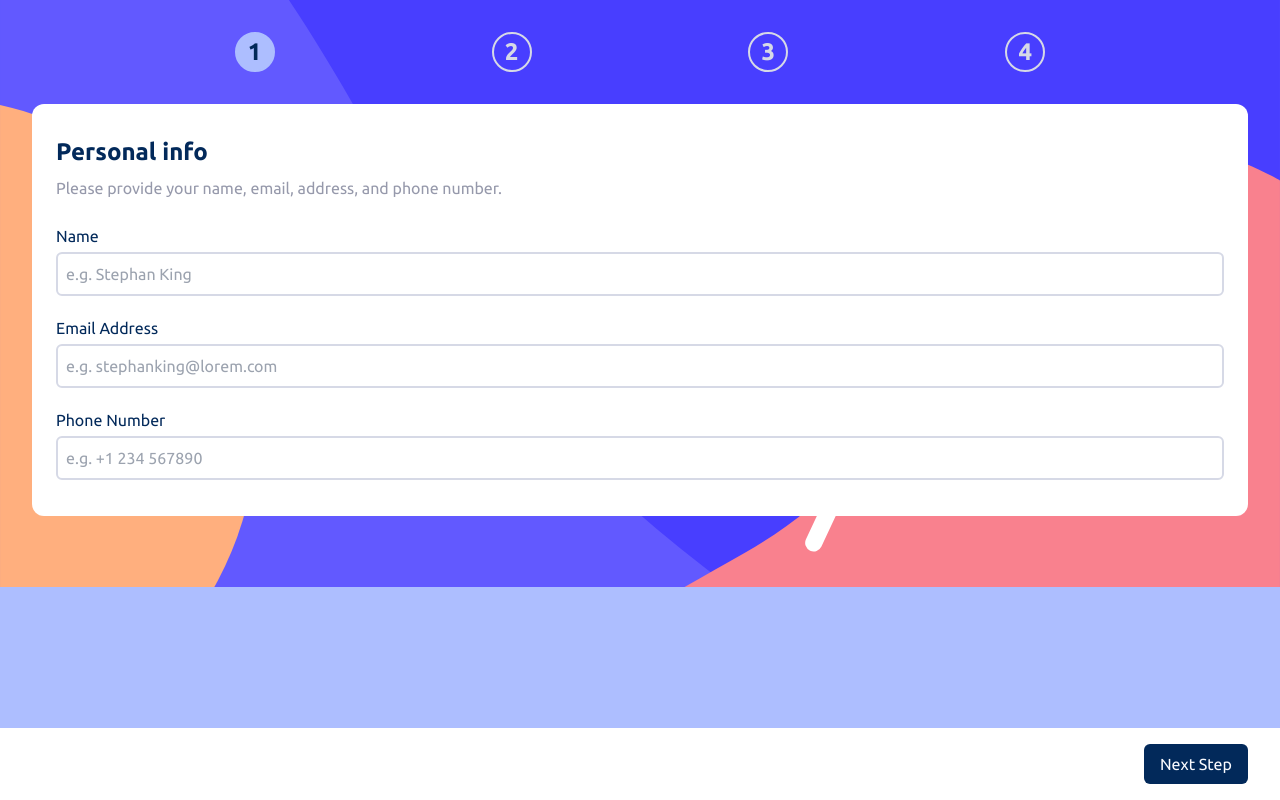
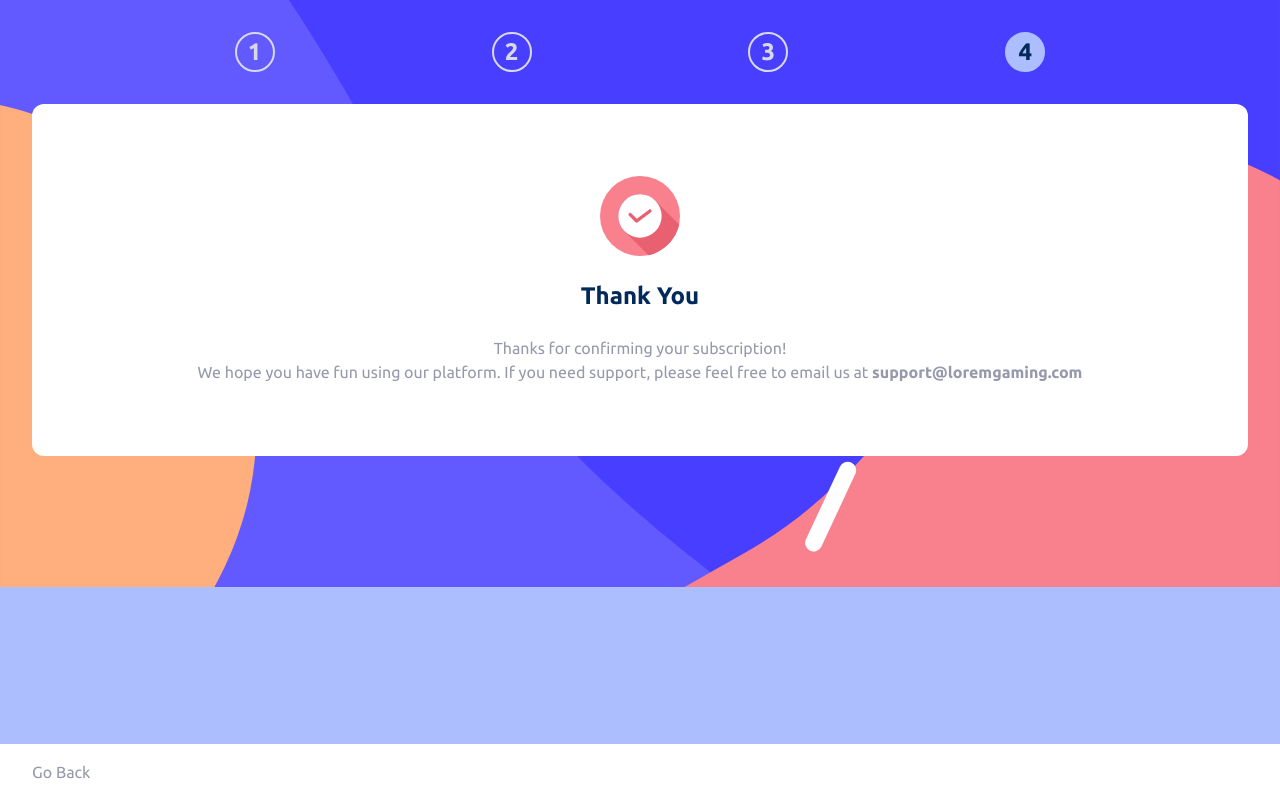
Before and after one commit to Oungseik/vue-multi-steps-form, a Vue app: page / in a window 1280 px wide. Built offline with nearby package versions, Linux system fonts and the light colour scheme.

Commit message:
feat: create thank page

```diff
--- a/src/App.vue
+++ b/src/App.vue
@@ -7,7 +7,9 @@
       <QuestionSteps className="mx-auto" :steps="totalSteps + 1" :currentStep="currentStep" />
 
       <form class="bg-white rounded-xl px-6 py-8 mt-8">
-        <FormHeader :title="form.title" :description="form.description" />
+        <template v-if="currentStep <= totalSteps">
+          <FormHeader :title="form.title" :description="form.description" />
+        </template>
 
         <template v-if="currentStep === 0">
           <FormInput
@@ -116,6 +118,8 @@
             >
           </div>
         </template>
+
+        <template v-if="currentStep === totalSteps + 1"> <ThankYou /></template>
       </form>
 
       <FormNavigator
@@ -140,15 +144,16 @@ import FormNavigator from "./components/FormNavigator.vue";
 import FormInput from "./components/FormInput.vue";
 import QuestionSteps from "./components/QuestionSteps.vue";
 import Radio from "./components/Radio.vue";
+import ThankYou from "./components/ThankYou.vue";
 
 export default {
   name: "App",
-  components: { CheckBox, FormHeader, FormNavigator, FormInput, Radio, QuestionSteps },
+  components: { CheckBox, FormHeader, FormNavigator, FormInput, Radio, QuestionSteps, ThankYou },
   data() {
     return {
       mobileSidebar,
       totalSteps: formSteps.length - 1,
-      currentStep: 0,
+      currentStep: 4,
       formData: {
         name: "",
         email: "",
@@ -218,7 +223,10 @@ export default {
       );
     },
 
-    submitData() {}
+    submitData() {
+      this.currentStep += 1;
+      // send this.formData to the server
+    }
   },
   computed: {
     form() {
--- /dev/null
+++ b/src/components/ThankYou.vue
@@ -0,0 +1,21 @@
+<script>
+export default {
+  name: "ThankYou"
+};
+</script>
+
+<template>
+  <img
+    class="mx-auto mt-10"
+    src="../assets/images/icon-thank-you.svg"
+    alt="Checked mark within circle"
+  />
+  <h2 class="text-2xl text-center font-bold text-marine-blue my-6">Thank You</h2>
+  <div class="text-center text-cool-gray mb-10">
+    <p>Thanks for confirming your subscription!</p>
+    <p>
+      We hope you have fun using our platform. If you need support, please feel free to email us at
+      <a class="font-bold" href="support@loremgaming.com">support@loremgaming.com</a>
+    </p>
+  </div>
+</template>
```
